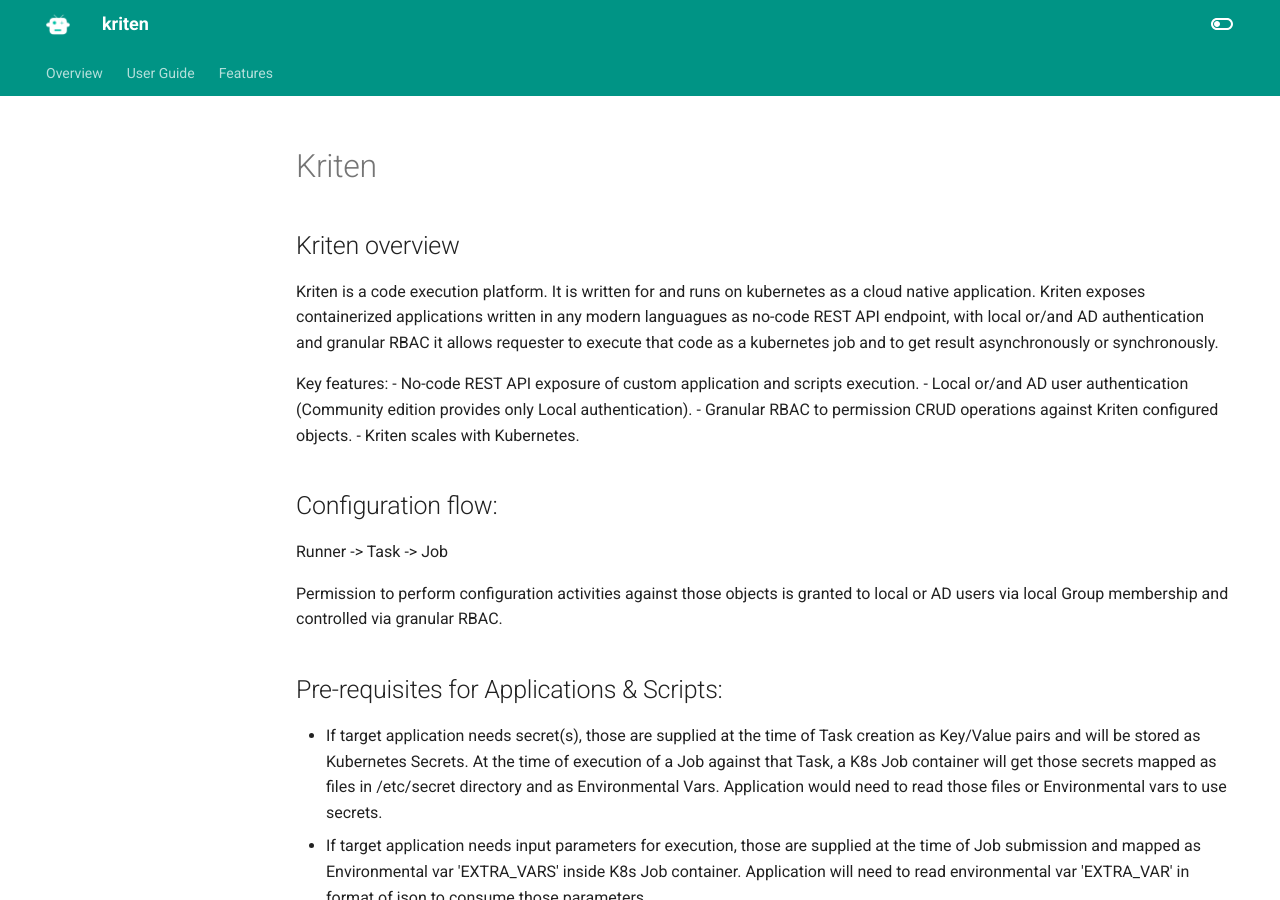
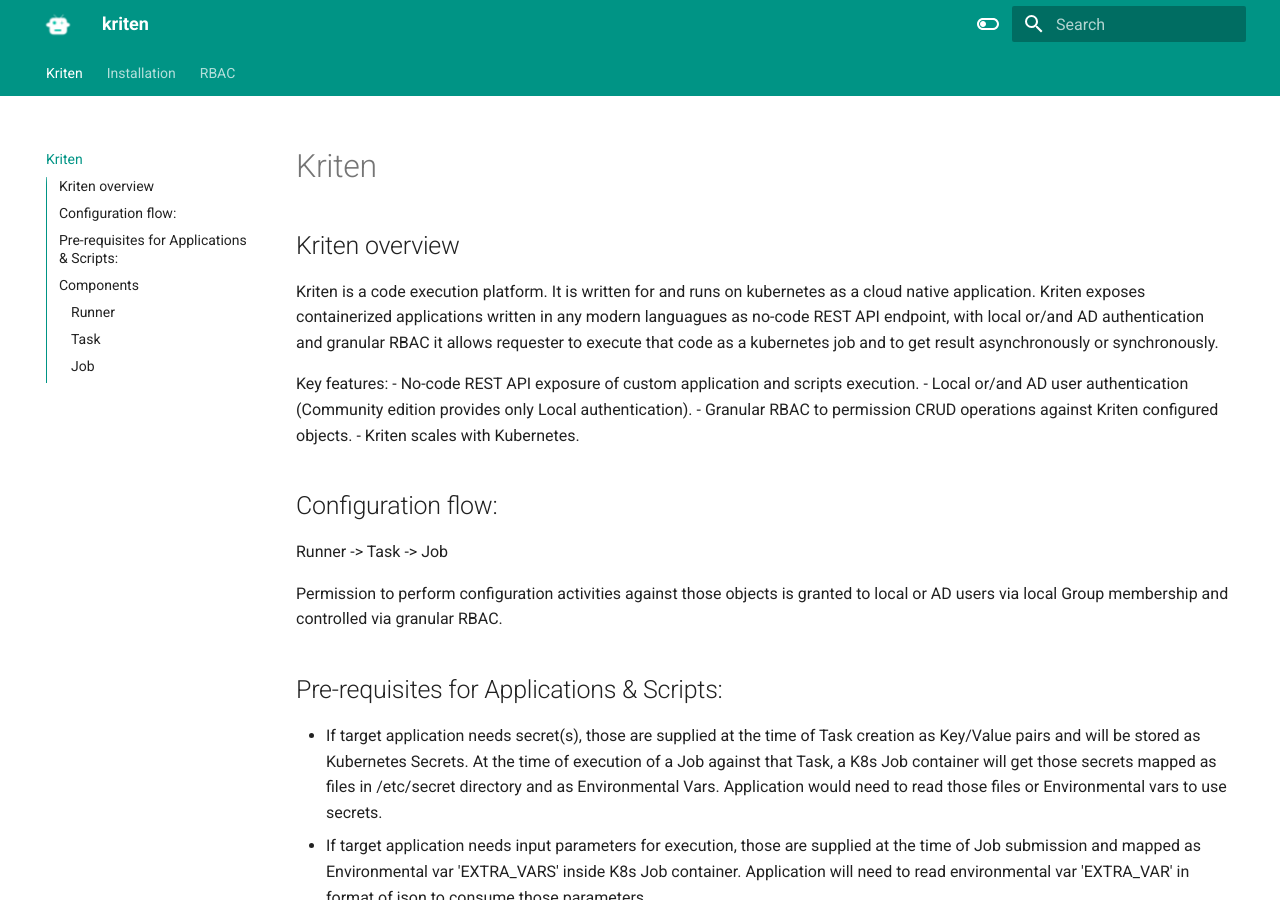
Before and after one commit to kriten-io/kriten-docs, an MkDocs documentation site: the page built from docs/index.md, in a window 1280 px wide and 900 px high. Built offline with MkDocs 1.6.1 and Material for MkDocs 9.7.7, drawn with Linux system fonts in a browser that asks for light colours; some of the changed lines change nothing that is shown.

Commit message:
Update mkdocs.yml

```diff
--- a/mkdocs.yml
+++ b/mkdocs.yml
@@ -55,17 +55,5 @@ markdown_extensions:
       emoji_index: !!python/name:materialx.emoji.twemoji
       emoji_generator: !!python/name:materialx.emoji.to_svg
 
-plugins:
-  - "include-markdown"
-  - "mkdocs-version-annotations"
-  - "section-index"
-
-nav:
-  - Overview: "docs/index.md"
-  - User Guide:
-      - Installation: "docs/installation.md"
-  - Features:
-      - RBAC: "docs/rbac.md"
-
 copyright: |
   &copy; 2024 <a href="https://github.com/kriten-io"  target="_blank" rel="noopener">Evolvere Technologies</a>
```
